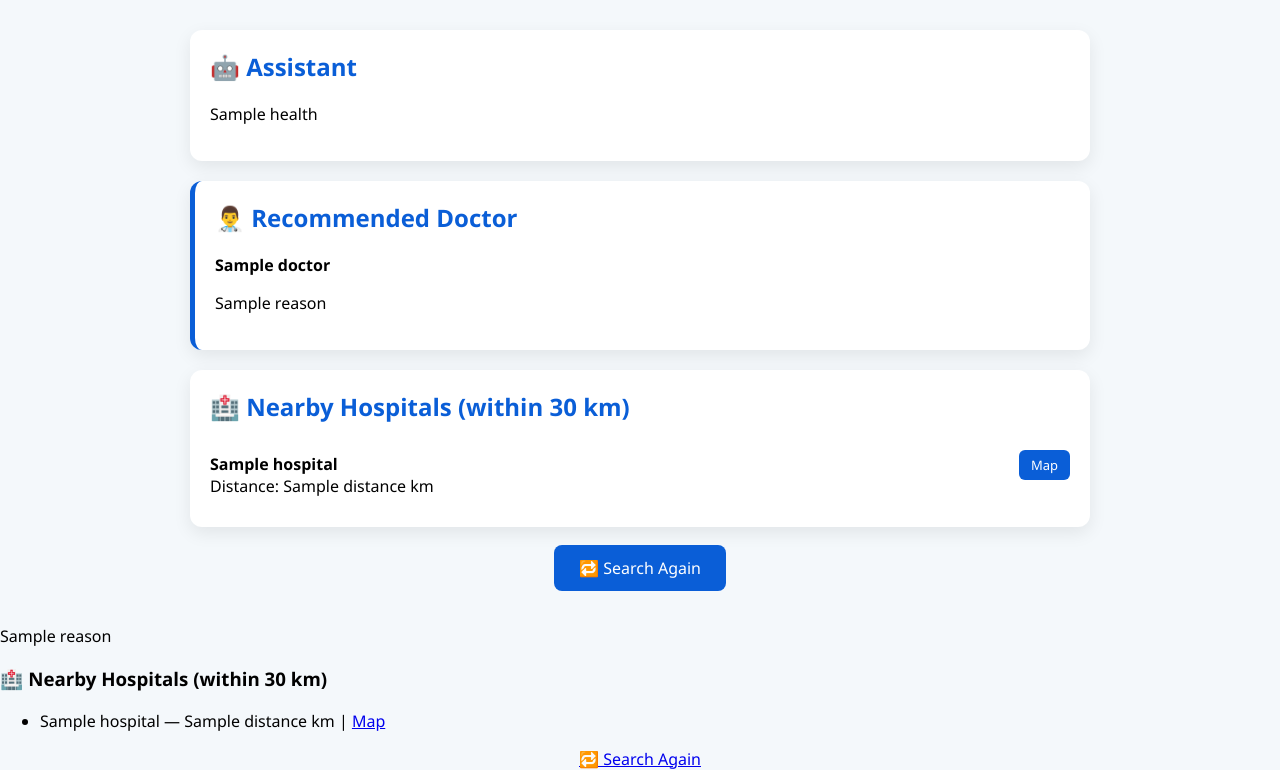
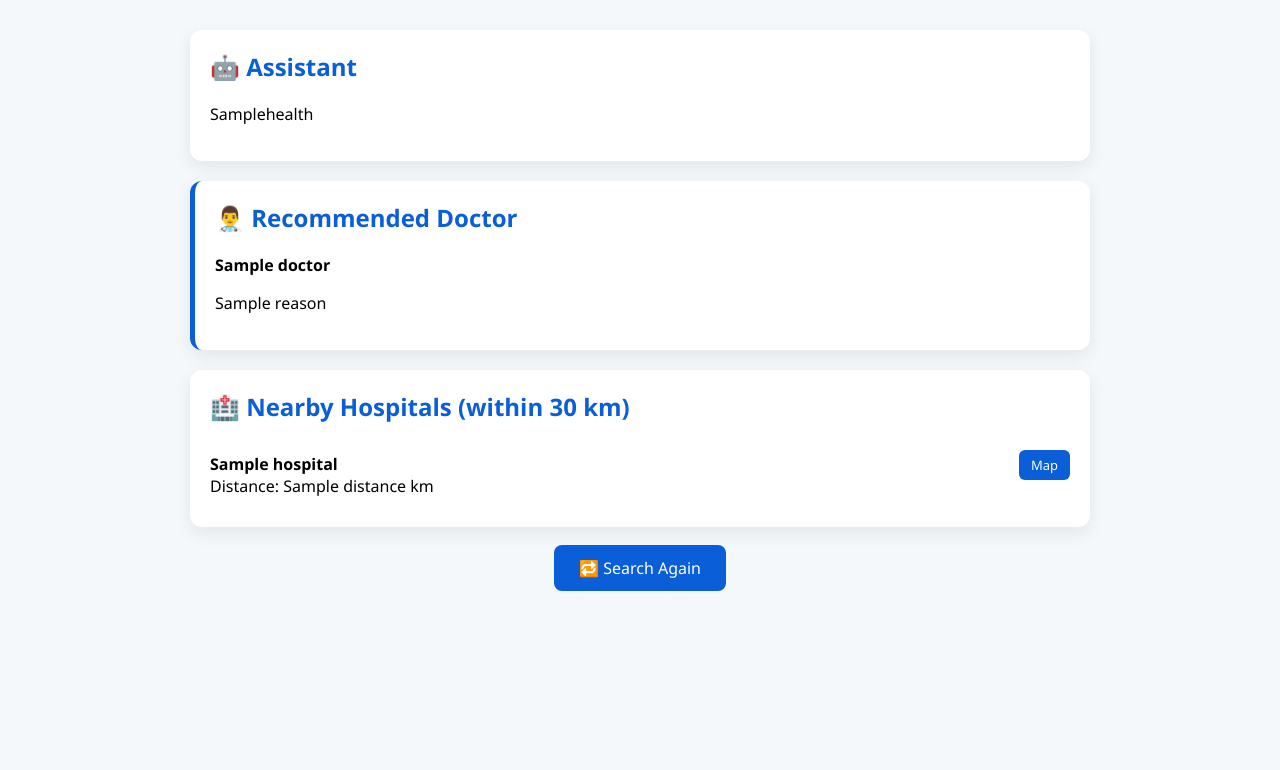
Before and after one commit to subhrat8/ai-health-assistant, a Flask app: template templates/result.html in a window 1280 px wide. Shown: the part 129-899 px from the top of the page. After the commit the page ends 720 px from the top, so only its background shows below. Run offline with Flask 3, Linux system fonts and the light colour scheme; the template is opened without the code that fills it: most values are stand-ins (such as "Sample title", 1, 10 or a date in 2020).

Commit message:
Update result.html

```diff
--- a/templates/result.html
+++ b/templates/result.html
@@ -1,29 +1,35 @@
 <!DOCTYPE html>
-<html>
+<html lang="en">
 <head>
+    <meta charset="UTF-8">
     <title>Health Result</title>
     <link rel="stylesheet" href="{{ url_for('static', filename='style.css') }}">
 </head>
+
 <body>
 
 <div class="container">
 
+    <!-- HEADER -->
     <div class="header">
         <h1>🩺 MedAssist AI</h1>
         <p>Your Community Health Assistant</p>
     </div>
 
+    <!-- ASSISTANT RESPONSE -->
     <div class="card">
         <h2>🤖 Assistant</h2>
-        <p>{{ health }}</p>
+        <p id="assistant-text">{{ health }}</p>
     </div>
 
+    <!-- DOCTOR -->
     <div class="card doctor-box">
         <h2>👨‍⚕️ Recommended Doctor</h2>
         <p><strong>{{ doctor }}</strong></p>
         <p>{{ reason }}</p>
     </div>
 
+    <!-- HOSPITALS -->
     <div class="card">
         <h2>🏥 Nearby Hospitals (within 30 km)</h2>
 
@@ -40,33 +46,15 @@
         {% endfor %}
     </div>
 
+    <!-- SEARCH AGAIN -->
     <div class="search-again">
         <a href="/">🔁 Search Again</a>
     </div>
 
 </div>
 
-</body>
-</html>
-    <p>{{ reason }}</p>
-</div>
-
-<div class="box">
-    <h3>🏥 Nearby Hospitals (within 30 km)</h3>
-
-    <ul>
-        {% for h in hospitals %}
-        <li>
-            {{ h.name }} — {{ h.distance }} km |
-            <a href="{{ h.map }}" target="_blank">Map</a>
-        </li>
-        {% endfor %}
-    </ul>
-</div>
-
-<div class="box" style="text-align:center">
-    <a href="/" class="btn">🔁 Search Again</a>
-</div>
+<!-- ASSISTANT TYPING SCRIPT -->
+<script src="{{ url_for('static', filename='assistant.js') }}"></script>
 
 </body>
 </html>
```
